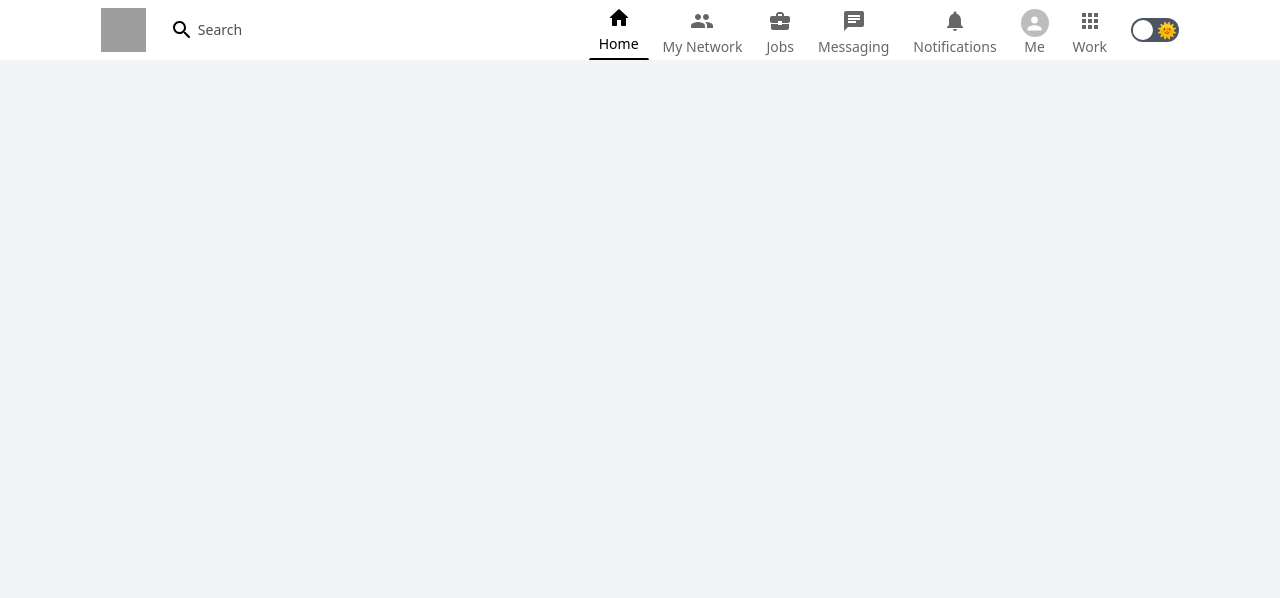
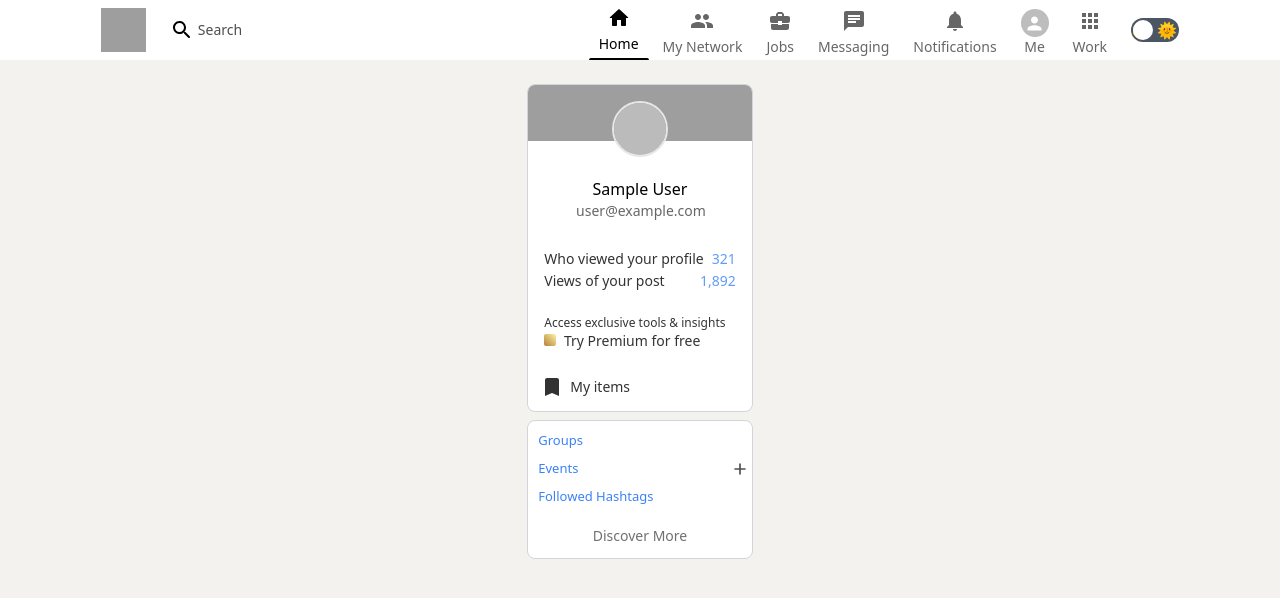
Before and after one commit to Ashmn07/LinkedinClone, a Next.js app: page / in a window 1280 px wide. Shown: the top 598 px of the page. Built offline with nearby package versions, Linux system fonts and the light colour scheme; no server answers; sample sign-in values are in the browser's storage; grey boxes are pictures that could not be loaded.

Commit message:
Sidebar UI and Get User Session Data completed

```diff
--- a/components/Header.js
+++ b/components/Header.js
@@ -63,9 +63,9 @@
                     }>
                         <span className="absolute left-0">🌜</span>
                         <motion.div
-                        className="w-5 h-5 bg-white rounded-full z-40"
-                        layout
-                        transition={spring}
+                            className="w-5 h-5 bg-white rounded-full z-40"
+                            layout
+                            transition={spring}
                         />
                         <span className="absolute right-0.5">🌞</span>
                     </div>
--- /dev/null
+++ b/components/Sidebar.js
@@ -0,0 +1,78 @@
+import { Avatar } from "@mui/material";
+import Image from "next/image";
+import BookmarkOutlinedIcon from "@mui/icons-material/BookmarkOutlined";
+import AddRoundedIcon from "@mui/icons-material/AddRounded";
+import { signOut, useSession } from "next-auth/react";
+
+function Sidebar(){
+
+    const {data:session} = useSession();
+    return(
+        <div className="space-y-2 min-w-max max-w-lg">
+            <div className="bg-white dark:bg-[#1D2226] rounded-lg overflow-hidden relative
+            flex flex-col items-center text-center border border-gray-300 dark:border-none">
+                <div className="relative w-full h-14">
+                    <Image src="https://rb.gy/i26zak" layout="fill" priority />
+                </div>
+                <Avatar
+                    onClick={signOut}
+                    src={session?.user?.image}
+                    //src="https://img.favpng.com/11/21/25/iron-man-cartoon-avatar-superhero-icon-png-favpng-jrRBMJQjeUwuteGtBce87yMxz.jpg"
+                    className="!h-14 !w-14 !border-2 !absolute !top-4 !cursor-pointer"
+                />
+                <div className="mt-5 py-4 space-x-0.5">
+                    <h4 className="hover:underline decoration-purple-700
+                    underline-offset-1 cursor-pointer">
+                        {session?.user?.name}
+                    </h4>
+                    <p className="text-black/60 dark:text-white/75 text-sm">
+                        {session?.user?.email}
+                    </p>
+                </div>
+                <div className="hidden md:inline text-left dark:text-white/75 text-sm">
+                    <div className="font-medium sidebarButton space-y-0.5">
+                        <div className="flex justify-between space-x-2">
+                            <h4>Who viewed your profile</h4>
+                            <span className="text-blue-500">321</span>
+                        </div>
+                        <div className="flex justify-between space-x-2">
+                            <h4>Views of your post</h4>
+                            <span className="text-blue-500">1,892</span>
+                        </div>
+                    </div>
+
+                    <div className="sidebarButton">
+                        <h4 className="leading-4 text-xs">
+                            Access exclusive tools & insights
+                        </h4>
+                        <h4 className="dark:text-white font-medium">
+                            <span className="w-3 h-3 bg-gradient-to-tr from-yellow-700
+                            to-yellow-200 inline-block rounded-sm mr-1" />
+                            {" "}Try Premium for free
+                        </h4>
+                    </div>
+
+                    <div className="sidebarButton flex items-center space-x-1.5">
+                        <BookmarkOutlinedIcon className="!-ml-1" />
+                        <h4 className="dark:text-white font-medium">My items</h4>
+                    </div>
+                </div>
+            </div>
+            <div className="hidden md:flex bg-white dark:bg-[#1D2226] text-black/70
+            dark:text-white/75 rounded-lg overflow-hidden flex-col space-y-2 pt-2.5 sticky
+            top-20 border border-gray-300 dark:border-none">
+                <p className="sidebarLink">Groups</p>
+                <div className="flex items-center justify-between">
+                    <p className="sidebarLink">Events</p>
+                    <AddRoundedIcon className="!h-5" />
+                </div>
+                <p className="sidebarLink">Followed Hashtags</p>
+                <div className="sidebarButton text-center">
+                    <h4 className="dark:text-white font-medium text-sm">Discover More</h4>
+                </div>
+            </div>
+        </div>
+    )
+}
+
+export default Sidebar
--- a/pages/_app.js
+++ b/pages/_app.js
@@ -1,11 +1,14 @@
+import { SessionProvider } from 'next-auth/react'
 import { ThemeProvider } from 'next-themes'
 import '../styles/globals.css'
 
-function MyApp({ Component, pageProps }) {
+function MyApp({ Component, pageProps:{session,...pageProps} }) {
   return (
-    <ThemeProvider attribute="class">
-      <Component {...pageProps} />
-    </ThemeProvider>
+    <SessionProvider session={session}>
+      <ThemeProvider attribute="class">
+        <Component {...pageProps} />
+      </ThemeProvider>
+    </SessionProvider>
   )
 }
 
--- a/pages/index.js
+++ b/pages/index.js
@@ -1,16 +1,50 @@
+import { getSession, useSession } from 'next-auth/react'
 import Head from 'next/head'
 import Image from 'next/image'
+import { useRouter } from 'next/router'
 import Header from '../components/Header'
+import Sidebar from '../components/Sidebar'
 
 export default function Home() {
+  const router = useRouter();
+  const { status } = useSession({
+    required: true,
+    onUnauthenticated() {
+      // The user is not authenticated, handle it here.
+      router.push("/home");
+    },
+  });
   return (
-    <div>
+    <div className="bg-[#F3F2EF] dark:bg-black dark:text-white h-screen overflow-y-scroll md:space-y-6">
       <Head>
-        <title>Linkedin</title>
+        <title>Feed | Linkedin</title>
         <meta name="description" content="Generated by create next app" />
         <link rel="icon" href="/favicon.ico" />
       </Head>
       <Header/>
+
+      <main className="flex justify-center gap-x-5 px-4 sm:px-12">
+        <div className="flex flex-col md:flex-row gap-5">
+          <Sidebar/>
+        </div>
+      </main>
     </div>
   )
 }
+
+export async function getServerSideProps(context){
+  const session = await getSession(context)
+  if(!session){
+    return{
+      redirect: {
+        permanent:false,
+        destination:"/home"
+      }
+    }
+  }
+  return{
+    props:{
+      session
+    }
+  }
+}
--- a/styles/globals.css
+++ b/styles/globals.css
@@ -13,4 +13,10 @@
         @apply flex justify-between items-center p-4 hover:shadow-lg rounded-lg
         cursor-pointer text-black bg-white max-w-md mx-auto xl:mx-0;
     }
+    .sidebarButton{
+        @apply dark:border-t border-gray-600 py-3 px-4 cursor-pointer opacity-80 hover:opacity-100;
+    }
+    .sidebarLink{
+        @apply text-[13px] font-medium text-blue-500 hover:underline cursor-pointer px-2.5;
+    }
 }
```
